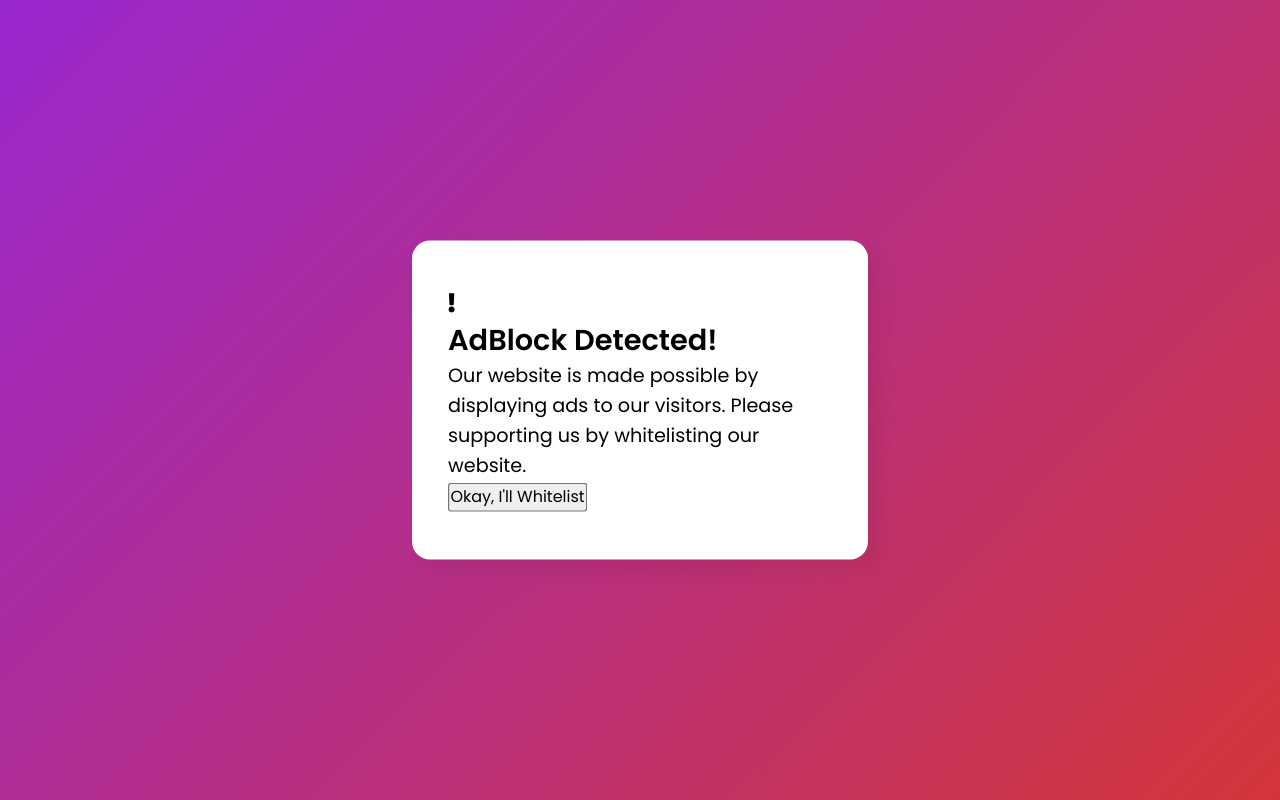
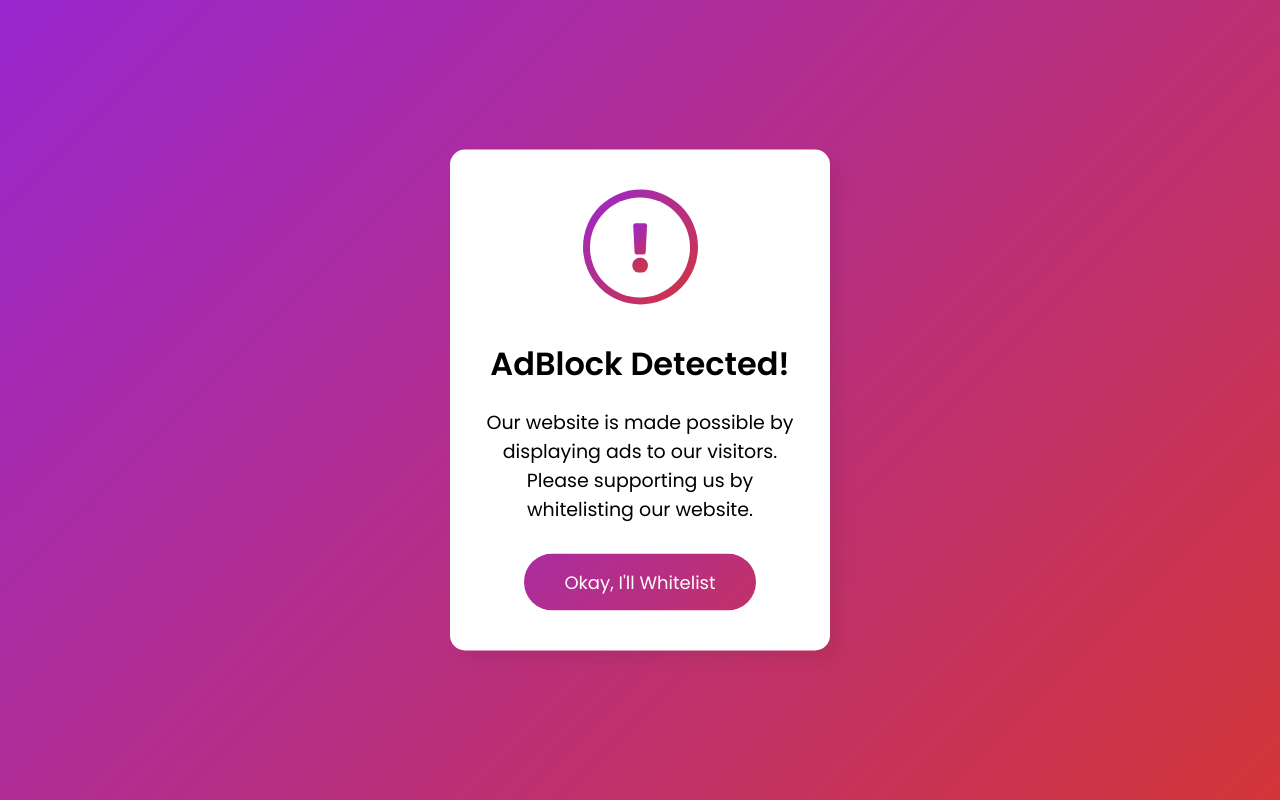
Before and after one commit to allen-lhj/JavaScript-Practice-Project, a plain HTML site: page Ad-Block-Detector/index.html in a window 1280 px wide. Drawn offline with Linux system fonts and the light colour scheme.

Commit message:
features: Ad-Block-Detector

```diff
--- a/Ad-Block-Detector/index.css
+++ b/Ad-Block-Detector/index.css
@@ -1,18 +1,18 @@
 @import url('https://fonts.googleapis.com/css2?family=Noto+Sans:wght@700&family=Poppins:wght@400;500;600&display=swap');
 
-*{
+* {
   margin: 0;
   padding: 0;
   box-sizing: border-box;
   font-family: "Poppins", sans-serif;
 }
-body{
+body {
   width: 100%;
   height: 100vh;
   background: linear-gradient(135deg, #9b27ca 0%, #9927cf 0%, #d33639 100%, #f92121 100%);
 }
 /* CSS伪元素应用于文档中被用户高亮的部分（比如使用鼠标或其他设备选中的部分） */
-::selection{
+::selection {
   color: #fff;
   background: #9b27ca;
 }
@@ -26,7 +26,7 @@ body{
   padding: 40px 30px;
   background: #fff;
   border-radius: 15px;
-  /* opacity: 0; */
+  opacity: 0;
   pointer-events: none;
   transform: translate(-50%, -50%) scale(1.2);
   box-shadow: 10px 10px 15px rgba(0,0,0,0.06);
@@ -34,8 +34,88 @@ body{
   tarnsform 0.2s 0s ease-in-out;
 }
 
-.wrapper.show{
+.wrapper.show {
   opacity: 1;
   pointer-events: auto;
   transform: translate(-50%, -50%) scale(1);
 }
+
+.wrapper .content,
+.content .warn-icon,
+.warn-icon .icon {
+  display: flex;
+  align-items: center;
+  justify-content: center;
+}
+
+.wrapper .content {
+  flex-direction: column;
+}
+
+.content .warn-icon {
+  height: 115px;
+  width: 115px;
+  border-radius: 50%;
+  background: linear-gradient(135deg, #9b27ca 0%, #9927cf 0%, #d33639 100%, #f92121 100%);
+}
+
+.warn-icon .icon {
+  height: 100px;
+  width: 100px;
+  background: #fff;
+  border-radius: inherit;
+}
+
+.warn-icon .icon i {
+  background: linear-gradient(135deg, #9b27ca 0%, #9927cf 0%, #d33639 100%, #f92121 100%);
+  background-clip: text;
+  -webkit-background-clip: text;
+  -webkit-text-fill-color: transparent;
+  font-size: 50px;
+}
+
+.content h2 {
+  margin-top: 35px;
+  font-size: 32px;
+}
+
+.content p {
+  font-size: 19px;
+  text-align: center;
+  margin-top: 20px;
+}
+
+.btn {
+  height: 57px;
+  width: 232px;
+  margin-top: 30px;
+  border-radius: 50px;
+  position: relative;
+  overflow: hidden;
+}
+
+.btn .bg-layer {
+  height: 100%;
+  width: 300%;
+  position: absolute;
+  left: -100%;
+  background: linear-gradient(135deg, #9b27ca 0%, #9927cf 0%, #d33639 100%, #f92121 100%);
+  transition: all 0.4s ease;
+}
+
+.btn:hover .bg-layer {
+  left: 0;
+}
+
+.content button {
+  position: relative;
+  z-index: 1;
+  height: 100%;
+  width: 100%;
+  background: none;
+  font-size: 18px;
+  border:none;
+  outline:none;
+  color: #fff;
+  cursor: pointer;
+}
--- a/Ad-Block-Detector/index.html
+++ b/Ad-Block-Detector/index.html
@@ -23,5 +23,6 @@
       </div>
     </div>
   </div>
+  <script src="index.js"></script>
 </body>
 </html>
--- /dev/null
+++ b/Ad-Block-Detector/index.js
@@ -0,0 +1,19 @@
+const detect = document.querySelector('#detect');
+const wrapper = document.querySelector('.wrapper');
+const button = wrapper.querySelector('button');
+
+let adClasses = ["ad", "ads", "adsbox", "doubleclick", "ad-placement", "ad-placeholder", "adbadge", "BannerAd"];
+
+for (let item of adClasses) {
+  detect.classList.add(item);
+}
+
+let getProperty = window.getComputedStyle(detect).getPropertyValue("display");
+
+if (!wrapper.classList.contains("show")) {
+  getProperty = "none" ? wrapper.classList.add("show") : wrapper.classList.remove("show");
+}
+
+button.addEventListener("click", () => {
+  wrapper.classList.remove("show");
+})
```
